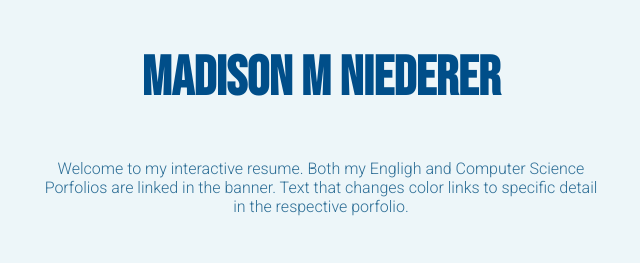
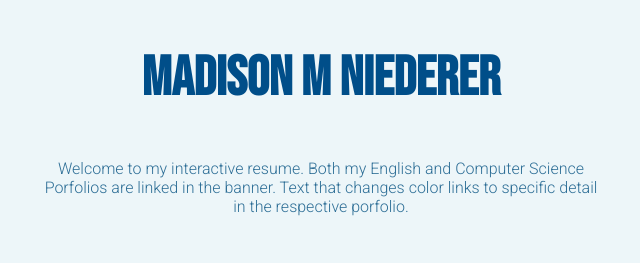
Before and after one commit to madisonniederer/porfolio, a plain HTML site: page index.html in a window 1280 px wide. Shown: the top 263 px of the page, 319-959 px from the left. Drawn offline with Linux system fonts and the light colour scheme.

Commit message:
fixed typo

```diff
--- a/index.html
+++ b/index.html
@@ -18,7 +18,7 @@
                 <a href="ENG.html"class="banner"><h1>ENG</h1></a>
         </div>
         <div id="res">
-            <p class ="inst">Welcome to my interactive resume. Both my Engligh and Computer Science Porfolios are linked in the banner.
+            <p class ="inst">Welcome to my interactive resume. Both my English and Computer Science Porfolios are linked in the banner.
             Text that changes color links to specific detail in the respective porfolio.</p>
             <br>
             <p class="contact">1101 W College Ave Jacksonville, Il 62650
```
Also changed, not shown: 3 other files.
